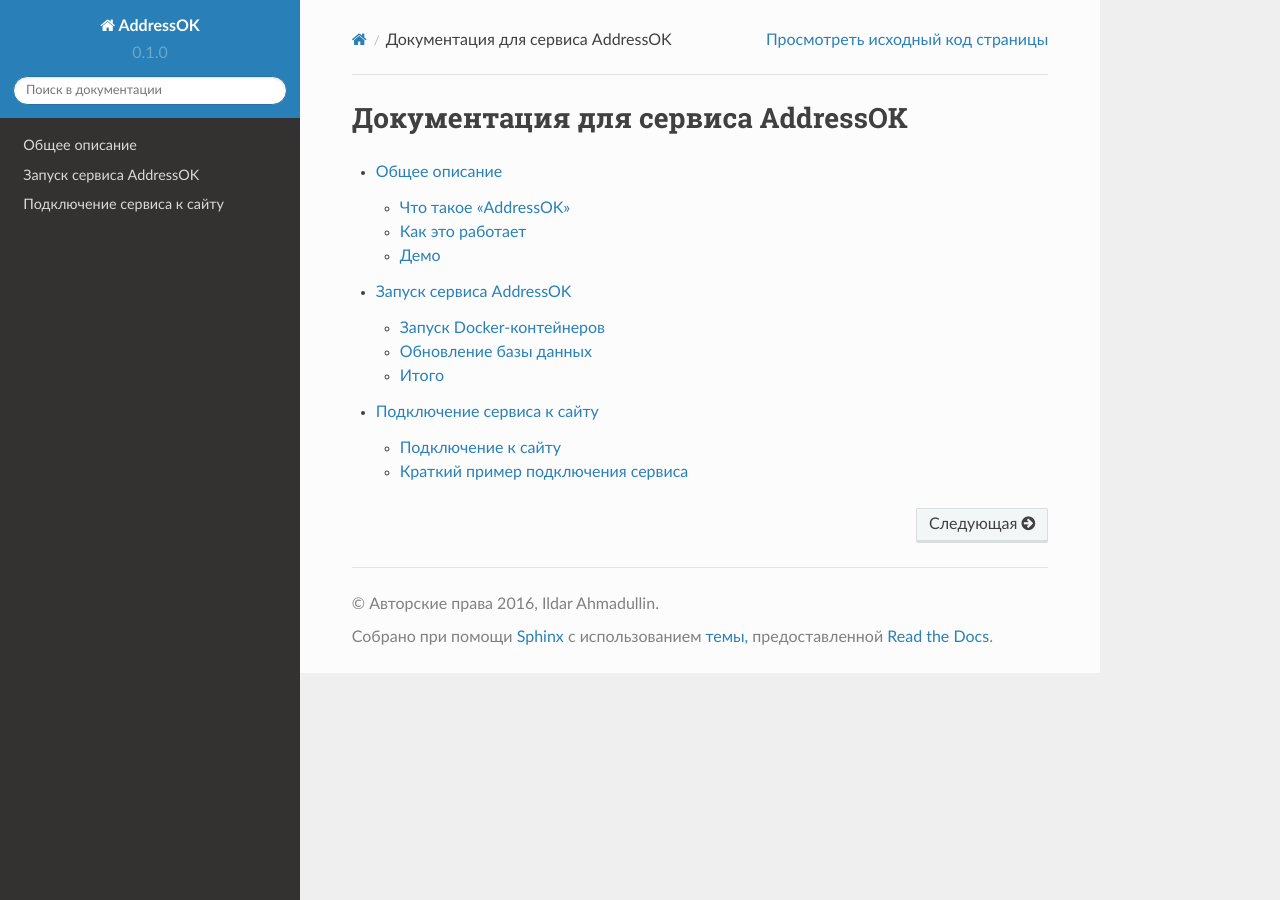
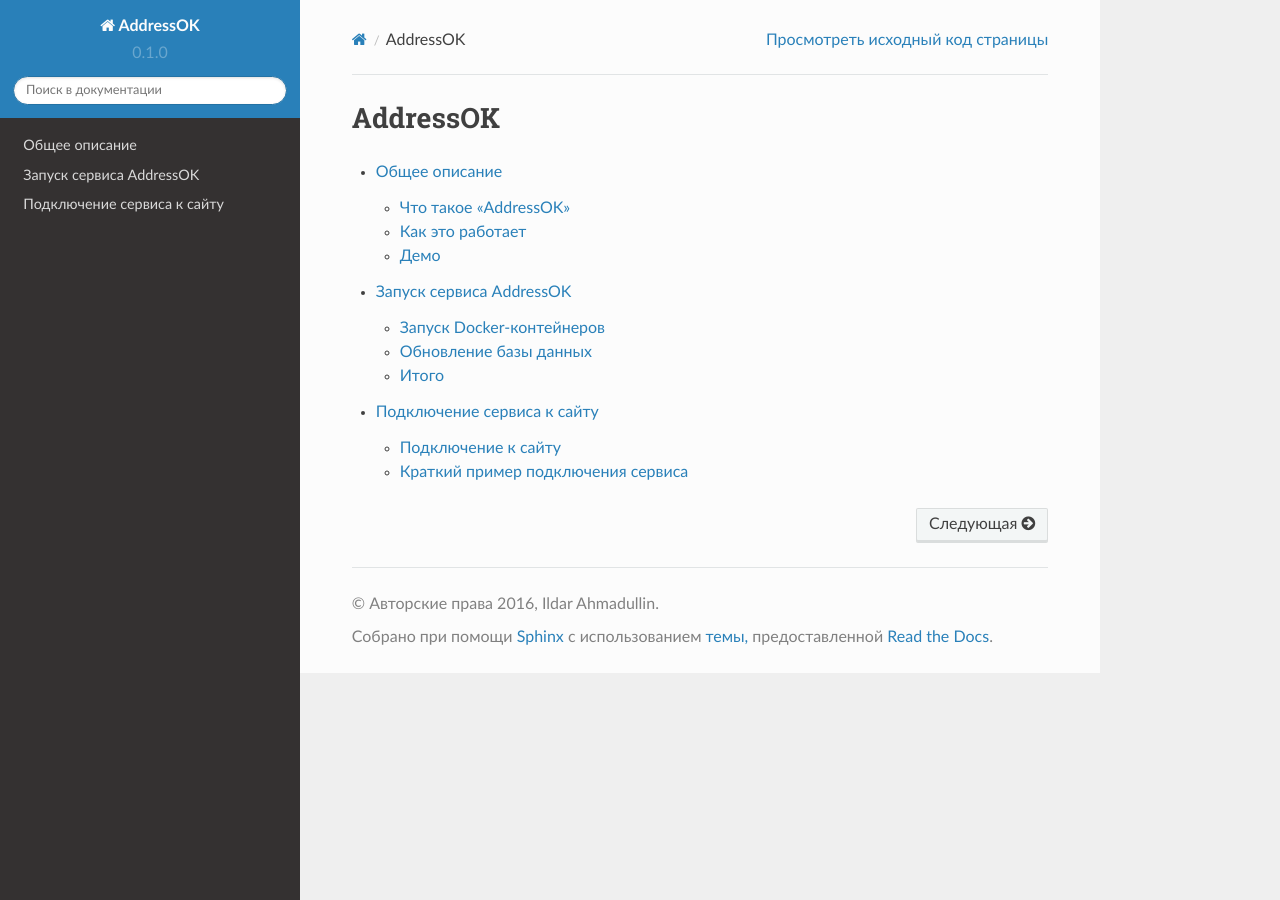
Before and after one commit to ildar130/addressok, a Sphinx documentation site: the page built from docs/source/index.rst, in a window 1280 px wide. Built offline with Sphinx 7.4.7 and the Read the Docs theme 2.0.0, drawn with Linux system fonts in a browser that asks for light colours.

Commit message:
Updated docs.

```diff
--- a/docs/source/index.rst
+++ b/docs/source/index.rst
@@ -3,7 +3,7 @@
    You can adapt this file completely to your liking, but it should at least
    contain the root `toctree` directive.
 
-Документация для сервиса AddressOK
+AddressOK
 =====================================
 
 .. toctree::
```
